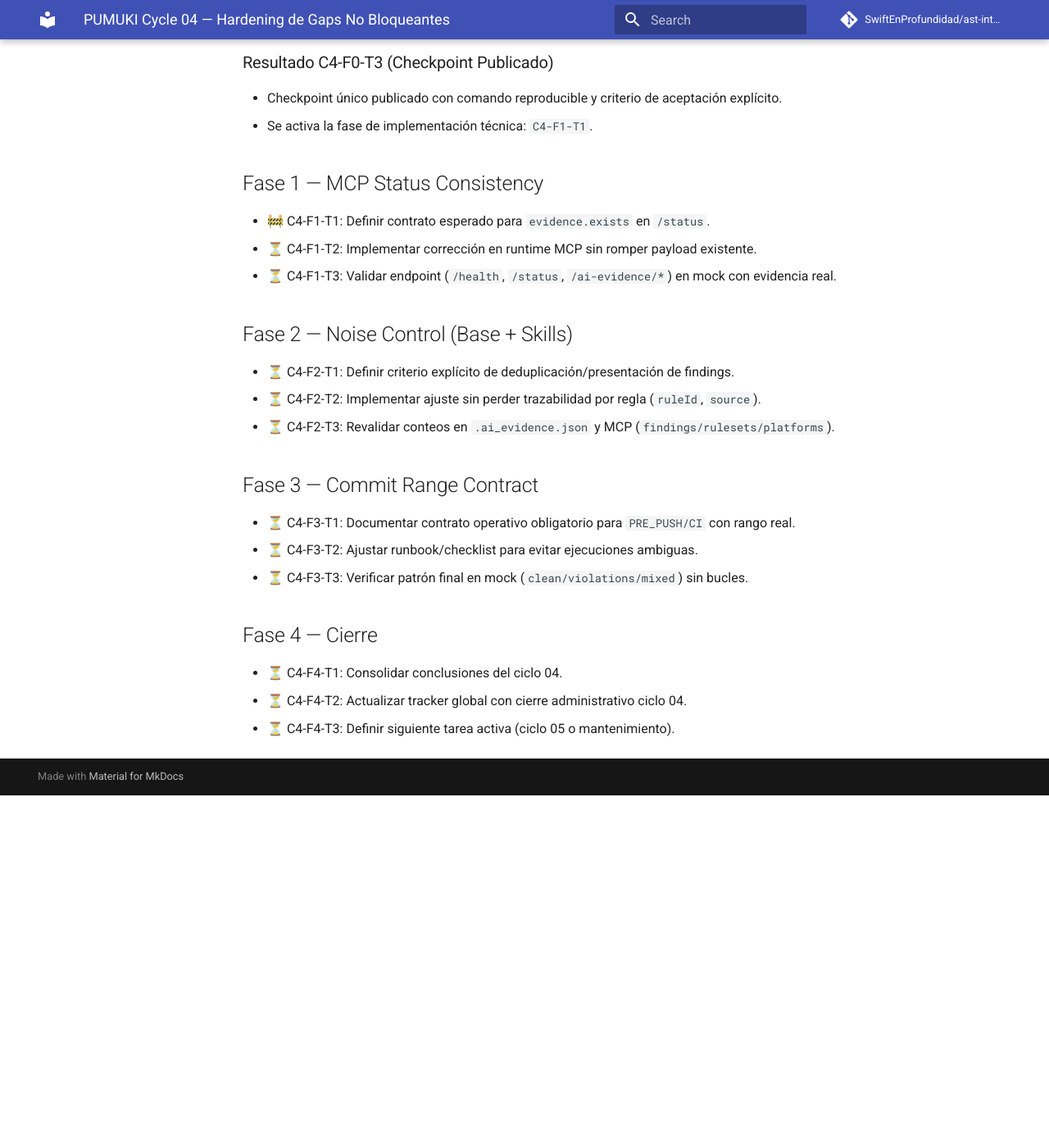
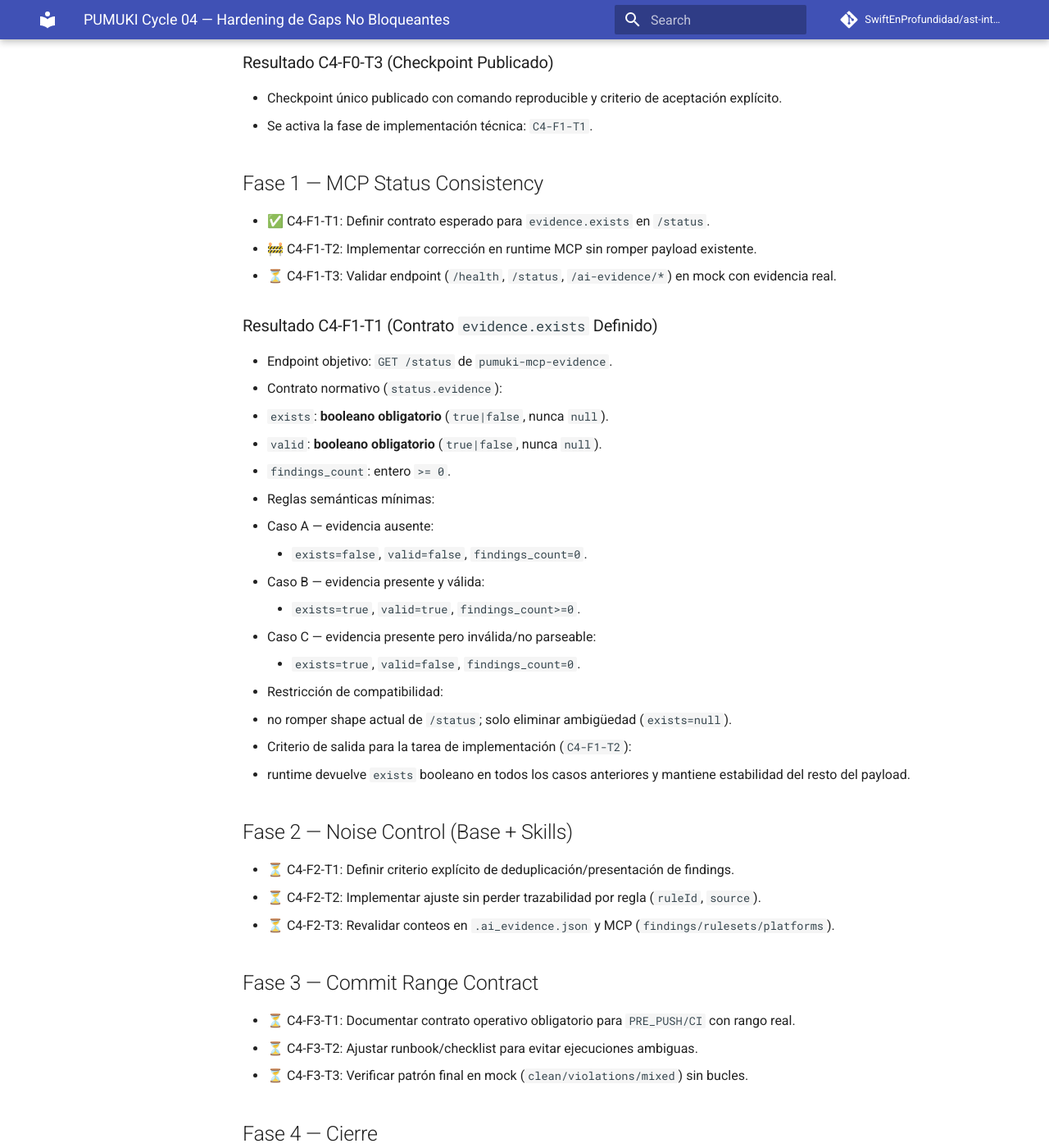
Before and after one commit to SwiftEnProfundidad/ast-intelligence-hooks, an MkDocs documentation site: the page built from docs/PUMUKI_CYCLE_04_GAP_HARDENING.md, in a window 1280 px wide and 1400 px high, scrolled down 2383 px. Shown: the whole window at 82% size. Built offline with MkDocs 1.6.1 and Material for MkDocs 9.7.7, drawn with Linux system fonts in a browser that asks for light colours; comment, search, counter and statistics services are not loaded; before the commit the page ends 3353 px from its top, so only the background shows below that.

Commit message:
docs(cycle-04): close C4-F1-T1 and activate C4-F1-T2

```diff
--- a/docs/PUMUKI_CYCLE_04_GAP_HARDENING.md
+++ b/docs/PUMUKI_CYCLE_04_GAP_HARDENING.md
@@ -67,9 +67,27 @@ Cerrar de forma finita los gaps no bloqueantes detectados en ciclo 03, mantenien
 - Se activa la fase de implementación técnica: `C4-F1-T1`.
 
 ## Fase 1 — MCP Status Consistency
-- 🚧 C4-F1-T1: Definir contrato esperado para `evidence.exists` en `/status`.
-- ⏳ C4-F1-T2: Implementar corrección en runtime MCP sin romper payload existente.
+- ✅ C4-F1-T1: Definir contrato esperado para `evidence.exists` en `/status`.
+- 🚧 C4-F1-T2: Implementar corrección en runtime MCP sin romper payload existente.
 - ⏳ C4-F1-T3: Validar endpoint (`/health`, `/status`, `/ai-evidence/*`) en mock con evidencia real.
+
+### Resultado C4-F1-T1 (Contrato `evidence.exists` Definido)
+- Endpoint objetivo: `GET /status` de `pumuki-mcp-evidence`.
+- Contrato normativo (`status.evidence`):
+  - `exists`: **booleano obligatorio** (`true|false`, nunca `null`).
+  - `valid`: **booleano obligatorio** (`true|false`, nunca `null`).
+  - `findings_count`: entero `>= 0`.
+- Reglas semánticas mínimas:
+  - Caso A — evidencia ausente:
+    - `exists=false`, `valid=false`, `findings_count=0`.
+  - Caso B — evidencia presente y válida:
+    - `exists=true`, `valid=true`, `findings_count>=0`.
+  - Caso C — evidencia presente pero inválida/no parseable:
+    - `exists=true`, `valid=false`, `findings_count=0`.
+- Restricción de compatibilidad:
+  - no romper shape actual de `/status`; solo eliminar ambigüedad (`exists=null`).
+- Criterio de salida para la tarea de implementación (`C4-F1-T2`):
+  - runtime devuelve `exists` booleano en todos los casos anteriores y mantiene estabilidad del resto del payload.
 
 ## Fase 2 — Noise Control (Base + Skills)
 - ⏳ C4-F2-T1: Definir criterio explícito de deduplicación/presentación de findings.
```
Also changed, not shown: docs/REFRACTOR_PROGRESS.md (+2 -1 lines).
